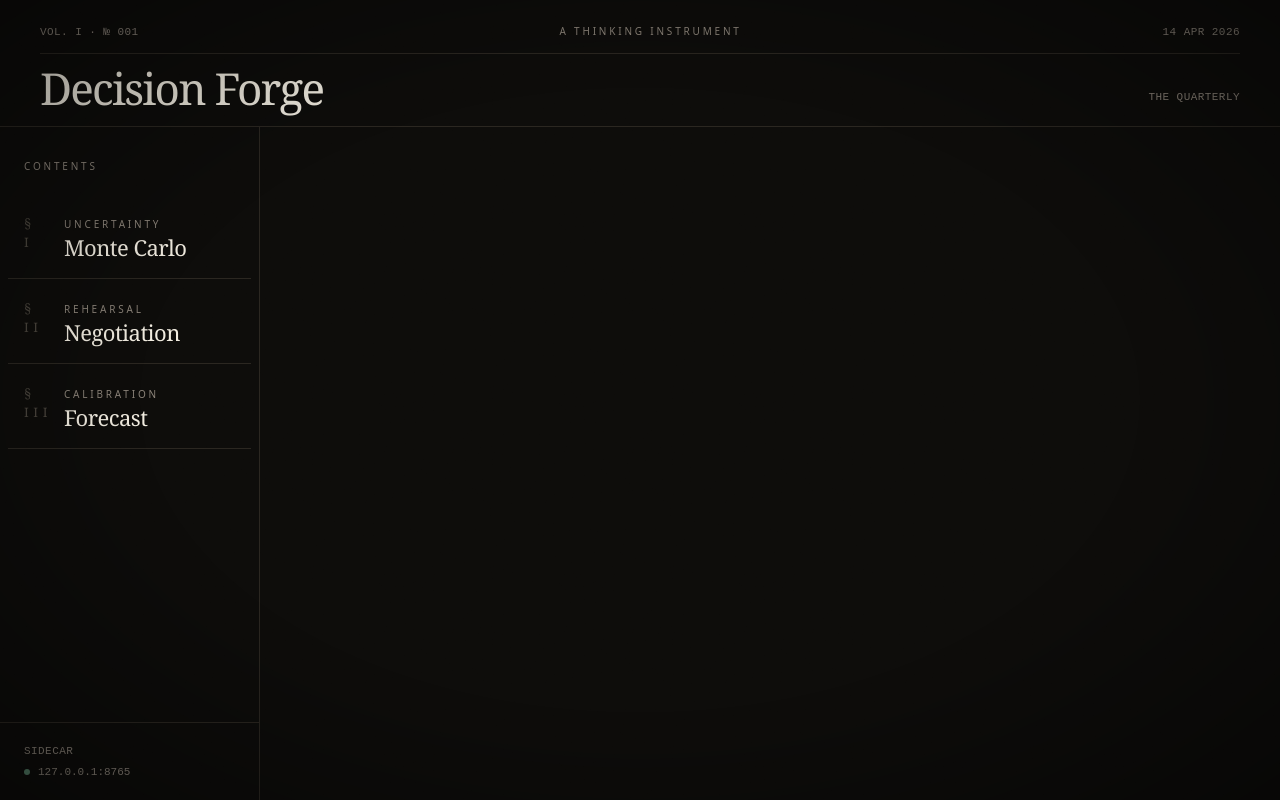
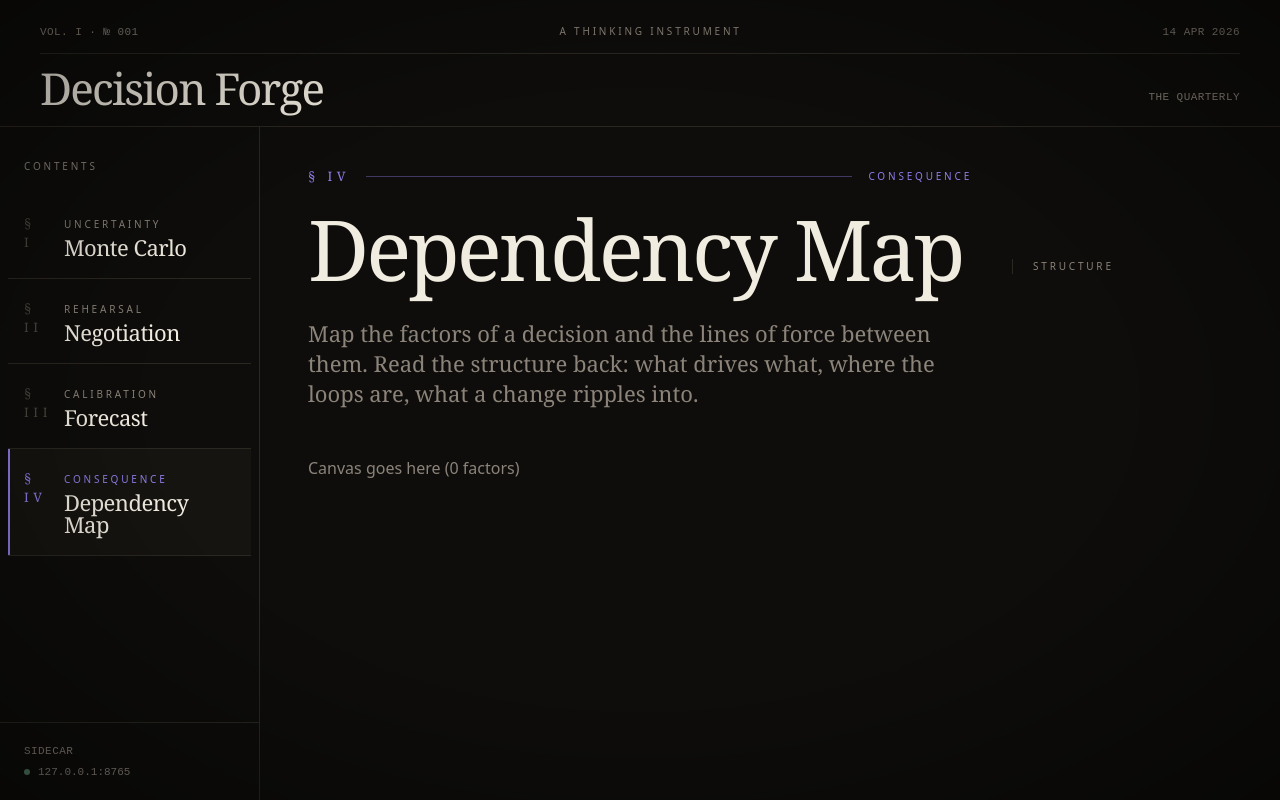
Before and after one commit to alexnelja/decision-forge, a React (Vite) app in the folder packages/desktop/: page /#/dependency-map in a window 1280 px wide. Built offline with nearby package versions, Linux system fonts and the light colour scheme.

Commit message:
feat(desktop): § IV Dependency Map page scaffold + nav

```diff
--- a/packages/desktop/src/renderer/App.tsx
+++ b/packages/desktop/src/renderer/App.tsx
@@ -5,6 +5,7 @@ import Home from "./pages/Home";
 import MonteCarlo from "./pages/MonteCarlo";
 import Negotiation from "./pages/Negotiation";
 import Forecast from "./pages/Forecast";
+import DependencyMap from "./pages/DependencyMap";
 
 export default function App() {
   const location = useLocation();
@@ -20,6 +21,7 @@ export default function App() {
             <Route path="/mc" element={<MonteCarlo />} />
             <Route path="/negotiation" element={<Negotiation />} />
             <Route path="/forecast" element={<Forecast />} />
+            <Route path="/dependency-map" element={<DependencyMap />} />
           </Routes>
         </main>
       </div>
--- a/packages/desktop/src/renderer/components/Sidebar.tsx
+++ b/packages/desktop/src/renderer/components/Sidebar.tsx
@@ -3,7 +3,8 @@ import { NavLink } from "react-router-dom";
 const modules = [
   { to: "/mc", roman: "I", label: "Monte Carlo", kicker: "Uncertainty", color: "var(--sec-mc)" },
   { to: "/negotiation", roman: "II", label: "Negotiation", kicker: "Rehearsal", color: "var(--sec-nego)" },
-  { to: "/forecast", roman: "III", label: "Forecast", kicker: "Calibration", color: "var(--sec-forecast)" }
+  { to: "/forecast", roman: "III", label: "Forecast", kicker: "Calibration", color: "var(--sec-forecast)" },
+  { to: "/dependency-map", roman: "IV", label: "Dependency Map", kicker: "Consequence", color: "var(--sec-depmap)" }
 ];
 
 export function Sidebar() {
--- a/packages/desktop/src/renderer/index.css
+++ b/packages/desktop/src/renderer/index.css
@@ -17,6 +17,7 @@
   --sec-mc: #c4d82e;
   --sec-nego: #e8582b;
   --sec-forecast: #6fa88a;
+  --sec-depmap: #8f7ae6;
 }
 
 html, body, #root { height: 100%; margin: 0; }
--- /dev/null
+++ b/packages/desktop/src/renderer/pages/DependencyMap.tsx
@@ -0,0 +1,28 @@
+import { useState } from "react";
+import { ModuleFrame } from "../components/ModuleFrame";
+import type { DependencyMap as DMap } from "@decision-forge/core";
+
+const EMPTY: DMap = {
+  id: crypto.randomUUID(),
+  name: "Untitled map",
+  createdAt: new Date().toISOString(),
+  updatedAt: new Date().toISOString(),
+  nodes: [],
+  edges: []
+};
+
+export default function DependencyMap() {
+  const [map, setMap] = useState<DMap>(EMPTY);
+  return (
+    <ModuleFrame
+      section="§ IV"
+      kicker="Consequence"
+      title="Dependency Map"
+      accent="var(--sec-depmap)"
+      lede="Map the factors of a decision and the lines of force between them. Read the structure back: what drives what, where the loops are, what a change ripples into."
+      marginalia={<div className="eyebrow">Structure</div>}
+    >
+      <div className="text-ink-dim">Canvas goes here ({map.nodes.length} factors)</div>
+    </ModuleFrame>
+  );
+}
--- a/packages/desktop/src/renderer/pages/Home.tsx
+++ b/packages/desktop/src/renderer/pages/Home.tsx
@@ -31,6 +31,16 @@ const toc = [
     folio: "p. 31",
     accent: "var(--sec-forecast)",
     status: "Plan 2"
+  },
+  {
+    to: "/dependency-map",
+    roman: "IV",
+    kicker: "Consequence",
+    title: "Dependency Map",
+    dek: "A graph of decision factors and the lines of force between them. Read the structure: what drives what, where the loops are, what a change ripples into.",
+    folio: "p. 47",
+    accent: "var(--sec-depmap)",
+    status: "Plan 5"
   }
 ];
 
@@ -41,7 +51,7 @@ export default function Home() {
         <div className="flex items-center gap-4 mb-8 fade-up">
           <span className="eyebrow">In&nbsp;this&nbsp;issue</span>
           <span className="rule flex-1 rule-draw" />
-          <span className="meta">THREE SECTIONS</span>
+          <span className="meta">FOUR SECTIONS</span>
         </div>
 
         <h2
```
Also changed, not shown: 1 other file (tests, documents, lock files or other folders).
